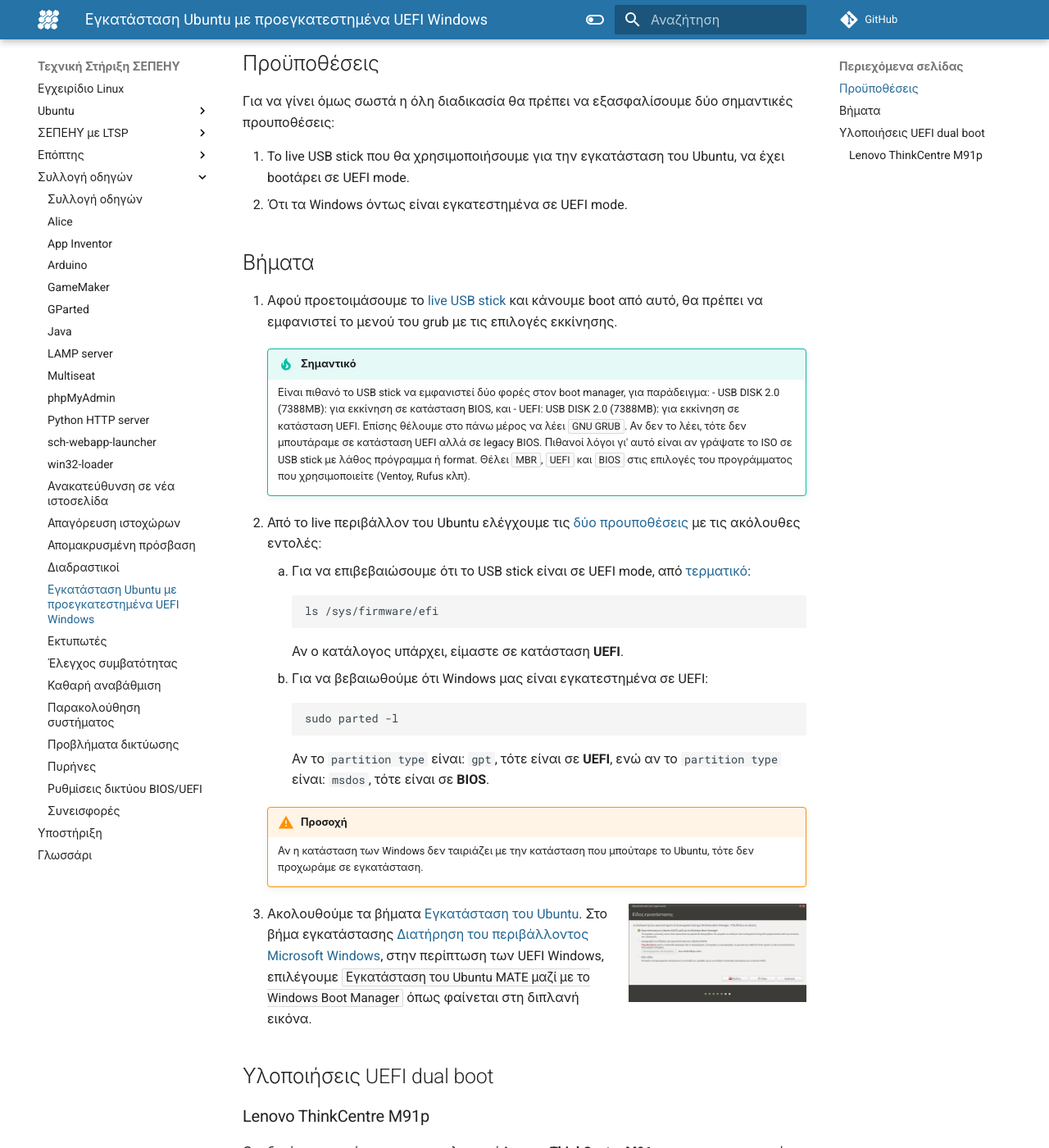
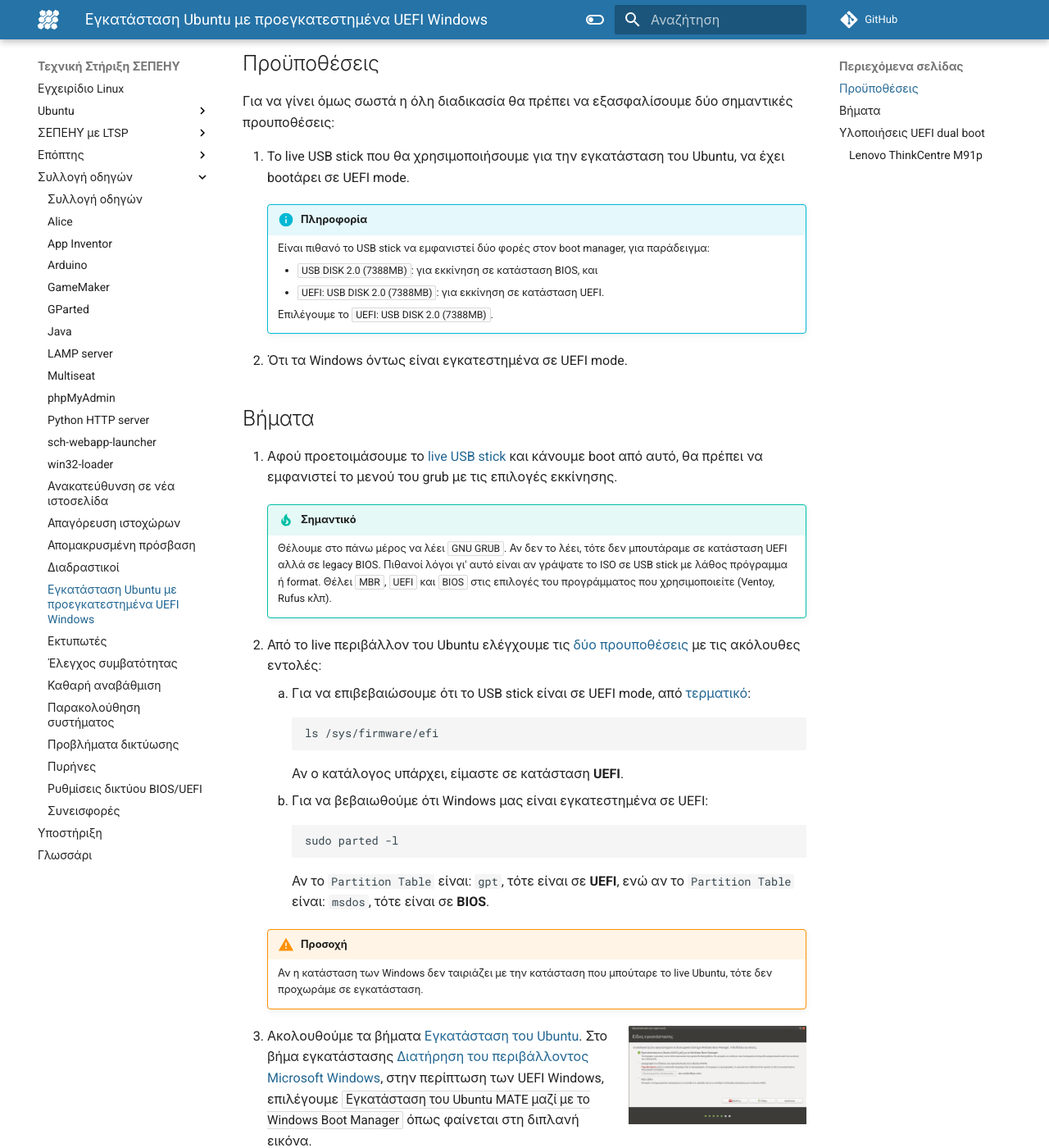
Before and after one commit to siahos/el.ltsp.org, an MkDocs documentation site: the page built from docs/guides/install-with-uefi-windows/index.md, in a window 1280 px wide and 1400 px high, scrolled down 278 px. Shown: the whole window at 82% size. Built offline with MkDocs 1.6.1 and Material for MkDocs 9.7.7, drawn with Linux system fonts in a browser that asks for light colours; comment, search, counter and statistics services are not loaded; part of the change alters nothing that is shown.

Commit message:
update install-with-uefi-windows

````diff
--- a/docs/guides/install-with-uefi-windows/index.md
+++ b/docs/guides/install-with-uefi-windows/index.md
@@ -11,6 +11,15 @@ UEFI mode. Σε αυτήν την περίπτωση, αν δε θέλουμε
 
 1.  To live USB stick που θα χρησιμοποιήσουμε για την εγκατάσταση του Ubuntu, να
     έχει bootάρει σε UEFI mode.
+
+    !!! info "Πληροφορία"
+        Είναι πιθανό το USB stick να εμφανιστεί δύο φορές στον boot manager, για παράδειγμα:
+
+        -   ***USB DISK 2.0 (7388MB)***: για εκκίνηση σε κατάσταση BIOS, και
+        -   ***UEFI: USB DISK 2.0 (7388MB)***: για εκκίνηση σε κατάσταση UEFI.
+
+        Επιλέγουμε το ***UEFI: USB DISK 2.0 (7388MB)***.
+
 2.  Ότι τα Windows όντως είναι εγκατεστημένα σε UEFI mode.
 
 ## Βήματα
@@ -20,24 +29,32 @@ UEFI mode. Σε αυτήν την περίπτωση, αν δε θέλουμε
     εκκίνησης.
 
     !!! tip "Σημαντικό"
-        Είναι πιθανό το USB stick να εμφανιστεί δύο φορές στον boot manager, για παράδειγμα: - USB DISK 2.0 (7388MB): για εκκίνηση σε κατάσταση BIOS, και - UEFI: USB DISK 2.0 (7388MB): για εκκίνηση σε κατάσταση UEFI.
-        Επίσης θέλουμε στο πάνω μέρος να λέει ***GNU GRUB***. Αν δεν το λέει, τότε δεν μπουτάραμε σε κατάσταση UEFI αλλά σε legacy BIOS. Πιθανοί λόγοι γι' αυτό είναι αν γράψατε το ISO σε USB stick με λάθος πρόγραμμα ή format. Θέλει ***MBR***, ***UEFI*** και ***BIOS*** στις επιλογές του προγράμματος που χρησιμοποιείτε (Ventoy, Rufus κλπ).
+        Θέλουμε στο πάνω μέρος να λέει ***GNU GRUB***. Αν δεν το λέει, τότε δεν
+        μπουτάραμε σε κατάσταση UEFI αλλά σε legacy BIOS. Πιθανοί λόγοι γι'
+        αυτό είναι αν γράψατε το ISO σε USB stick με λάθος πρόγραμμα ή format.
+        Θέλει ***MBR***, ***UEFI*** και ***BIOS*** στις επιλογές του
+        προγράμματος που χρησιμοποιείτε (Ventoy, Rufus κλπ).
 
 2.  Από το live περιβάλλον του Ubuntu ελέγχουμε τις [δύο
     προυποθέσεις](#προϋποθέσεις) με τις ακόλουθες εντολές:
+
     1.  Για να επιβεβαιώσουμε ότι το USB stick είναι σε UEFI mode,
         από [τερματικό](../../glossary#terminal):
         ```shell
         ls /sys/firmware/efi
         ```
         Αν ο κατάλογος υπάρχει, είμαστε σε κατάσταση **UEFI**.
+
     2.  Για να βεβαιωθούμε ότι Windows μας είναι εγκατεστημένα σε UEFI:
         ```shell
         sudo parted -l
         ```
-        Αν το `partition type` είναι: `gpt`, τότε είναι σε **UEFI**, ενώ αν το `partition type` είναι: `msdos`, τότε είναι σε **BIOS**.
+        Αν το `Partition Table` είναι: `gpt`, τότε είναι σε **UEFI**, ενώ αν το
+        `Partition Table` είναι: `msdos`, τότε είναι σε **BIOS**.
+
     !!! warning "Προσοχή"
-        Αν η κατάσταση των Windows δεν ταιριάζει με την κατάσταση που μπούταρε το Ubuntu, τότε δεν προχωράμε σε εγκατάσταση.
+        Αν η κατάσταση των Windows δεν ταιριάζει με την κατάσταση που μπούταρε
+        το live Ubuntu, τότε δεν προχωράμε σε εγκατάσταση.
 
 3.  [![](type-of-installation.png)](type-of-installation.png)
     Ακολουθούμε τα βήματα [Εγκατάσταση του Ubuntu](../../ubuntu/installation/).
````
